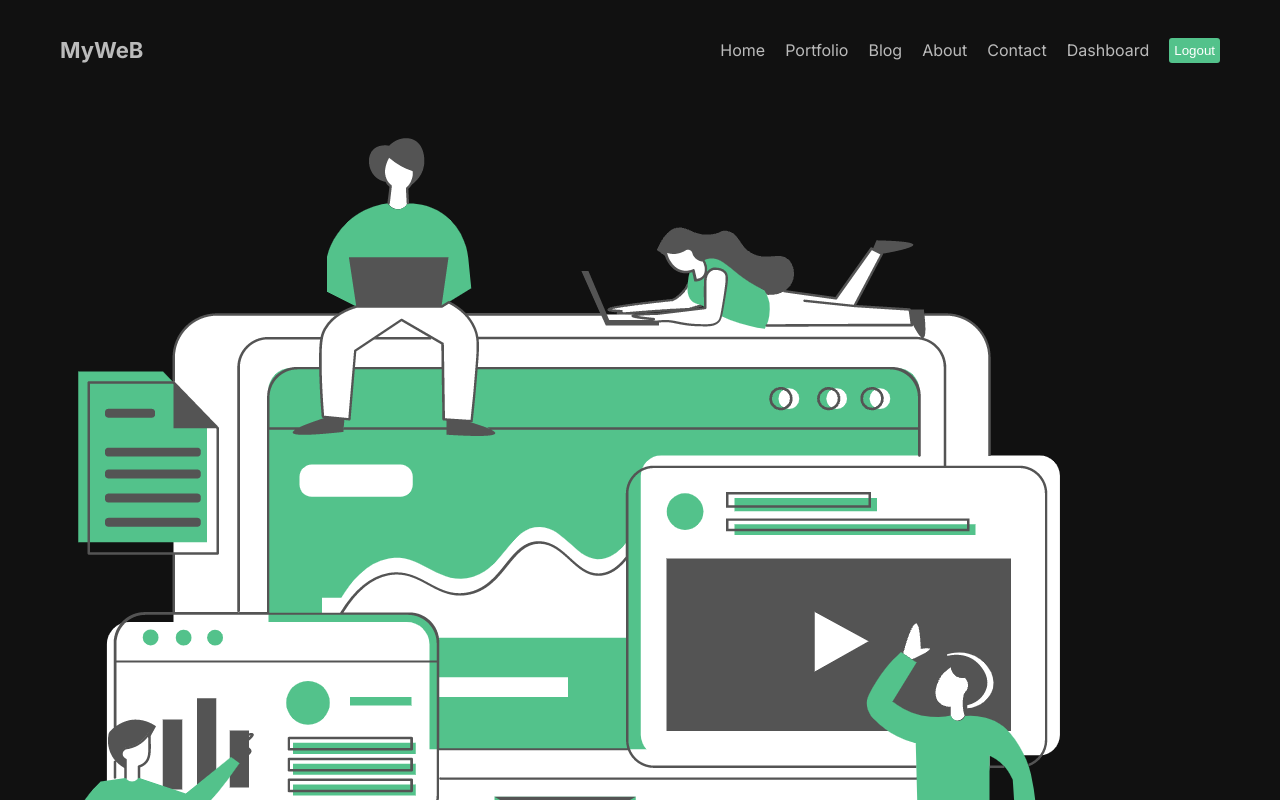
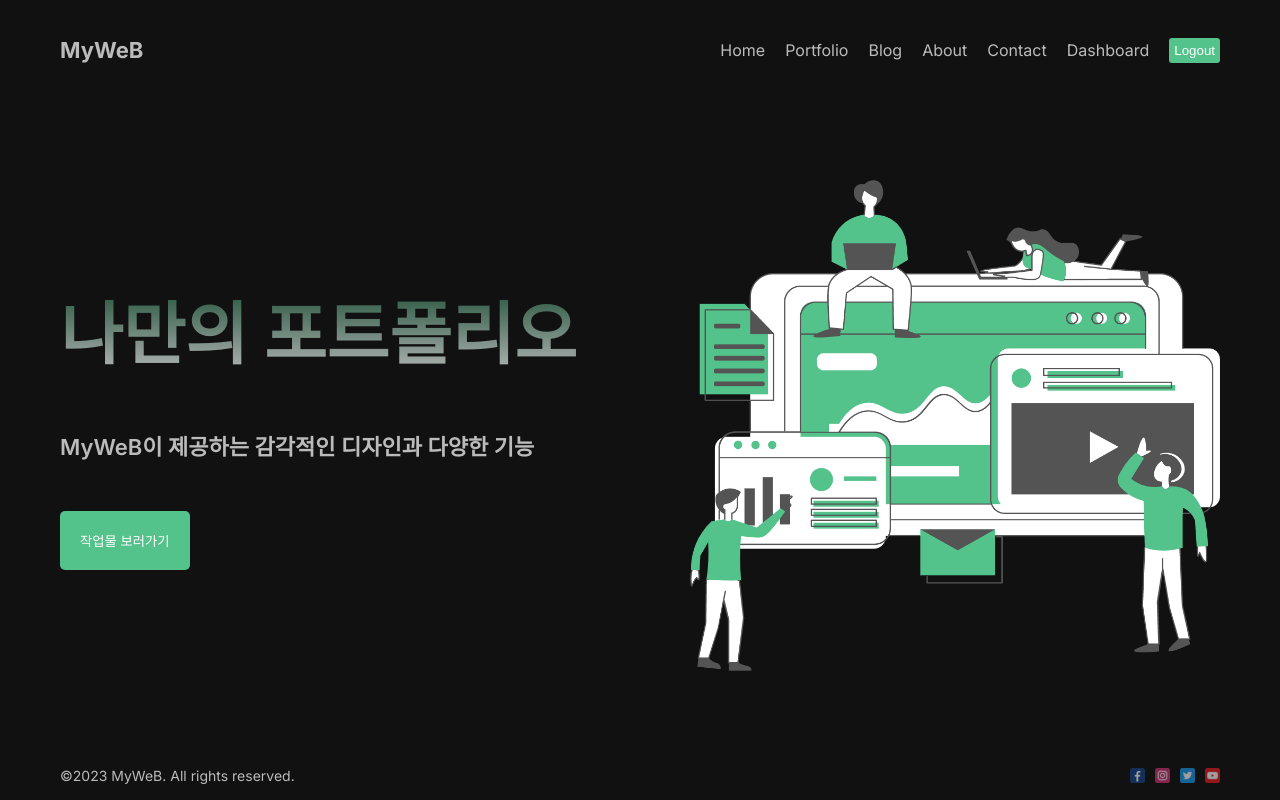
Before and after one commit to amh6281/Blog-Portfolio-App, a Next.js app: page / in a window 1280 px wide. Shown: the top 800 px of the page. Built offline with nearby package versions, Linux system fonts and the light colour scheme.

Commit message:
Home design 2022.06.03

```diff
--- a/src/app/page.jsx
+++ b/src/app/page.jsx
@@ -4,8 +4,17 @@ import Hero from "public/hero.png";
 
 export default function Home() {
   return (
-    <div>
-      <Image src={Hero} alt="MyWeB Hero" className={styles.img} />
+    <div className={styles.container}>
+      <div className={styles.item}>
+        <h1 className={styles.title}>나만의 포트폴리오</h1>
+        <p className={styles.desc}>
+          MyWeB이 제공하는 감각적인 디자인과 다양한 기능
+        </p>
+        <button className={styles.button}>작업물 보러가기</button>
+      </div>
+      <div className={styles.item}>
+        <Image src={Hero} alt="MyWeB Hero" className={styles.img} />
+      </div>
     </div>
   );
 }
--- a/src/app/page.module.css
+++ b/src/app/page.module.css
@@ -1,229 +1,41 @@
-.main {
+.container {
+  display: flex;
+  align-items: center;
+  gap: 100px;
+}
+
+.item {
+  flex: 1;
   display: flex;
   flex-direction: column;
-  justify-content: space-between;
-  align-items: center;
-  padding: 6rem;
-  min-height: 100vh;
+  gap: 50px;
 }
 
-.description {
-  display: inherit;
-  justify-content: inherit;
-  align-items: inherit;
-  font-size: 0.85rem;
-  max-width: var(--max-width);
-  width: 100%;
-  z-index: 2;
-  font-family: var(--font-mono);
+.title {
+  font-size: 68px;
+  background: linear-gradient(to bottom, #194c33, #bbb);
+  -webkit-background-clip: text;
+  -webkit-text-fill-color: transparent;
 }
 
-.description a {
-  display: flex;
-  justify-content: center;
-  align-items: center;
-  gap: 0.5rem;
+.img {
+  width: 100%;
+  height: 500px;
+  object-fit: cover;
 }
 
-.description p {
-  position: relative;
-  margin: 0;
-  padding: 1rem;
-  background-color: rgba(var(--callout-rgb), 0.5);
-  border: 1px solid rgba(var(--callout-border-rgb), 0.3);
-  border-radius: var(--border-radius);
+.desc {
+  font-size: 22px;
+  font-weight: 600;
 }
 
-.code {
-  font-weight: 700;
-  font-family: var(--font-mono);
+.button {
+  padding: 20px;
+  cursor: pointer;
+  background-color: #53c28b;
+  border-radius: 5px;
+  width: max-content;
+  color: white;
+  border: none;
+  font-weight: 500;
 }
-
-.grid {
-  display: grid;
-  grid-template-columns: repeat(4, minmax(25%, auto));
-  width: var(--max-width);
-  max-width: 100%;
-}
-
-.card {
-  padding: 1rem 1.2rem;
-  border-radius: var(--border-radius);
-  background: rgba(var(--card-rgb), 0);
-  border: 1px solid rgba(var(--card-border-rgb), 0);
-  transition: background 200ms, border 200ms;
-}
-
-.card span {
-  display: inline-block;
-  transition: transform 200ms;
-}
-
-.card h2 {
-  font-weight: 600;
-  margin-bottom: 0.7rem;
-}
-
-.card p {
-  margin: 0;
-  opacity: 0.6;
-  font-size: 0.9rem;
-  line-height: 1.5;
-  max-width: 30ch;
-}
-
-.center {
-  display: flex;
-  justify-content: center;
-  align-items: center;
-  position: relative;
-  padding: 4rem 0;
-}
-
-.center::before {
-  background: var(--secondary-glow);
-  border-radius: 50%;
-  width: 480px;
-  height: 360px;
-  margin-left: -400px;
-}
-
-.center::after {
-  background: var(--primary-glow);
-  width: 240px;
-  height: 180px;
-  z-index: -1;
-}
-
-.center::before,
-.center::after {
-  content: '';
-  left: 50%;
-  position: absolute;
-  filter: blur(45px);
-  transform: translateZ(0);
-}
-
-.logo {
-  position: relative;
-}
-/* Enable hover only on non-touch devices */
-@media (hover: hover) and (pointer: fine) {
-  .card:hover {
-    background: rgba(var(--card-rgb), 0.1);
-    border: 1px solid rgba(var(--card-border-rgb), 0.15);
-  }
-
-  .card:hover span {
-    transform: translateX(4px);
-  }
-}
-
-@media (prefers-reduced-motion) {
-  .card:hover span {
-    transform: none;
-  }
-}
-
-/* Mobile */
-@media (max-width: 700px) {
-  .content {
-    padding: 4rem;
-  }
-
-  .grid {
-    grid-template-columns: 1fr;
-    margin-bottom: 120px;
-    max-width: 320px;
-    text-align: center;
-  }
-
-  .card {
-    padding: 1rem 2.5rem;
-  }
-
-  .card h2 {
-    margin-bottom: 0.5rem;
-  }
-
-  .center {
-    padding: 8rem 0 6rem;
-  }
-
-  .center::before {
-    transform: none;
-    height: 300px;
-  }
-
-  .description {
-    font-size: 0.8rem;
-  }
-
-  .description a {
-    padding: 1rem;
-  }
-
-  .description p,
-  .description div {
-    display: flex;
-    justify-content: center;
-    position: fixed;
-    width: 100%;
-  }
-
-  .description p {
-    align-items: center;
-    inset: 0 0 auto;
-    padding: 2rem 1rem 1.4rem;
-    border-radius: 0;
-    border: none;
-    border-bottom: 1px solid rgba(var(--callout-border-rgb), 0.25);
-    background: linear-gradient(
-      to bottom,
-      rgba(var(--background-start-rgb), 1),
-      rgba(var(--callout-rgb), 0.5)
-    );
-    background-clip: padding-box;
-    backdrop-filter: blur(24px);
-  }
-
-  .description div {
-    align-items: flex-end;
-    pointer-events: none;
-    inset: auto 0 0;
-    padding: 2rem;
-    height: 200px;
-    background: linear-gradient(
-      to bottom,
-      transparent 0%,
-      rgb(var(--background-end-rgb)) 40%
-    );
-    z-index: 1;
-  }
-}
-
-/* Tablet and Smaller Desktop */
-@media (min-width: 701px) and (max-width: 1120px) {
-  .grid {
-    grid-template-columns: repeat(2, 50%);
-  }
-}
-
-@media (prefers-color-scheme: dark) {
-  .vercelLogo {
-    filter: invert(1);
-  }
-
-  .logo {
-    filter: invert(1) drop-shadow(0 0 0.3rem #ffffff70);
-  }
-}
-
-@keyframes rotate {
-  from {
-    transform: rotate(360deg);
-  }
-  to {
-    transform: rotate(0deg);
-  }
-}
```
